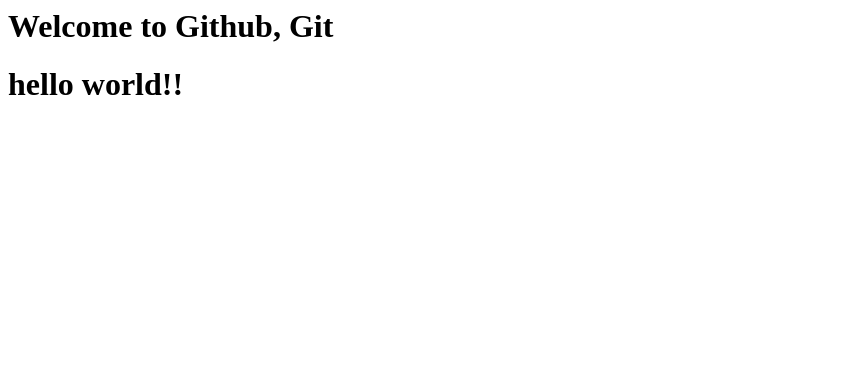
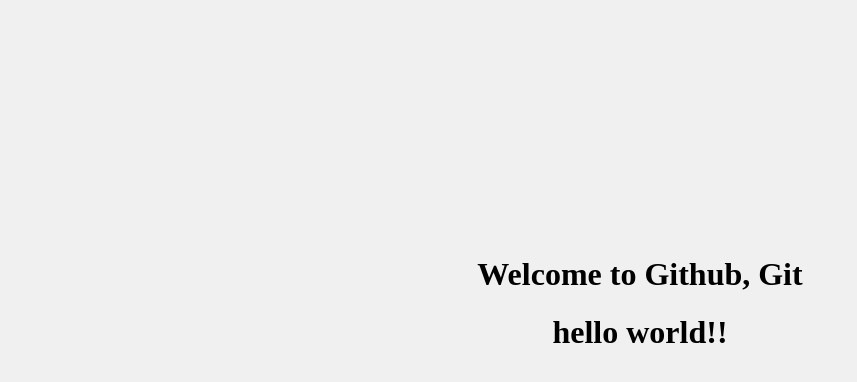
Before and after one commit to reflingg/WPWPJ, a plain HTML site: page index.html in a window 1280 px wide. Shown: the whole page, without its empty margins (0-857 px from the left). Drawn offline with Linux system fonts and the light colour scheme.

Commit message:
Move style properties

```diff
--- a/index.html
+++ b/index.html
@@ -3,6 +3,13 @@
     <meta charset="UTF-8" />
     <meta name="viewport" content="width=device-width, initial-scale=1.0" />
     <title>Document</title>
+    <style>
+      body {
+        background-color: #f0f0f0;
+        text-align: center;
+        margin-top: 20%;
+      }
+    </style>
   </head>
   <body>
     <h1>Welcome to Github, Git</h1>
```
